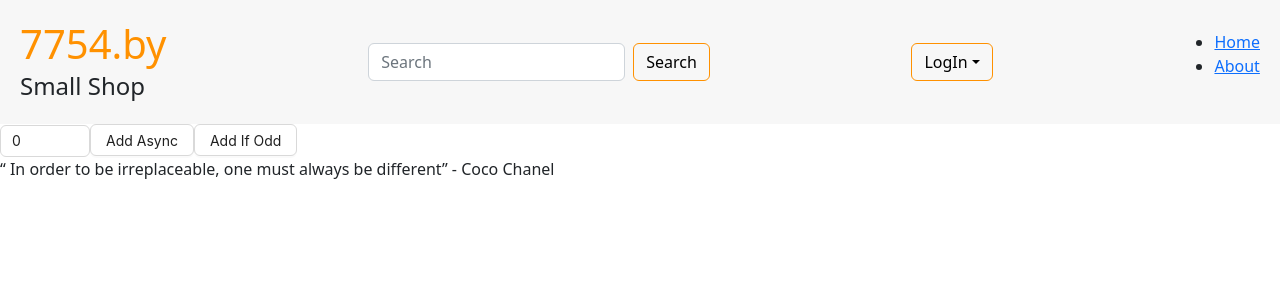
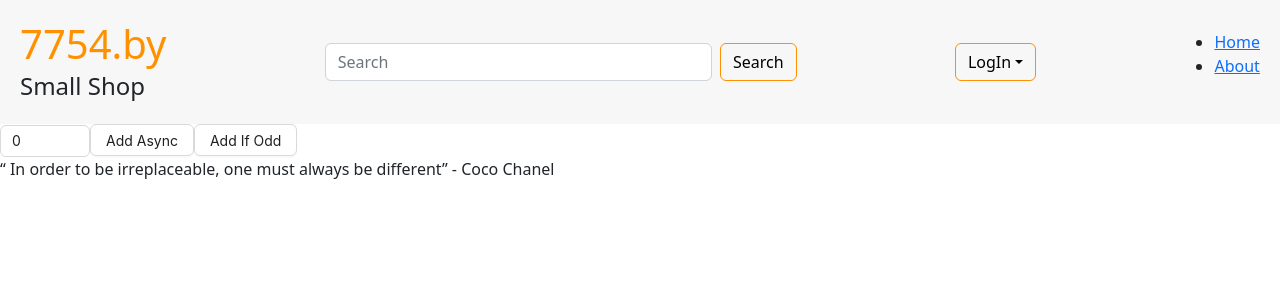
Before and after one commit to Cheleste1994/eCommerce-Application, a React (Vite) app: page / in a window 1280 px wide. Shown: the top 300 px of the page. Built offline with nearby package versions, Linux system fonts and the light colour scheme.

Commit message:
feat: update size search

```diff
--- a/src/styles/vendors.scss
+++ b/src/styles/vendors.scss
@@ -1,13 +1,11 @@
 // @import 'antd/dist/reset.css';
 // @import 'bootstrap/dist/css/bootstrap-reboot.css';
 // @import 'bootstrap/dist/css/bootstrap-grid.css';
-@import "bootstrap/scss/bootstrap";
-
+@import 'bootstrap/scss/bootstrap';
 
 $primary-color: #dadada3a;
 $title-color: #ff9100;
 $wrapper-padding: 20px;
-
 
 .header {
   display: flex;
@@ -30,6 +28,10 @@ $wrapper-padding: 20px;
     }
   }
 
+  .search {
+    width: 40%;
+  }
+
   .btn {
     border-color: $title-color;
     color: #000;
```
